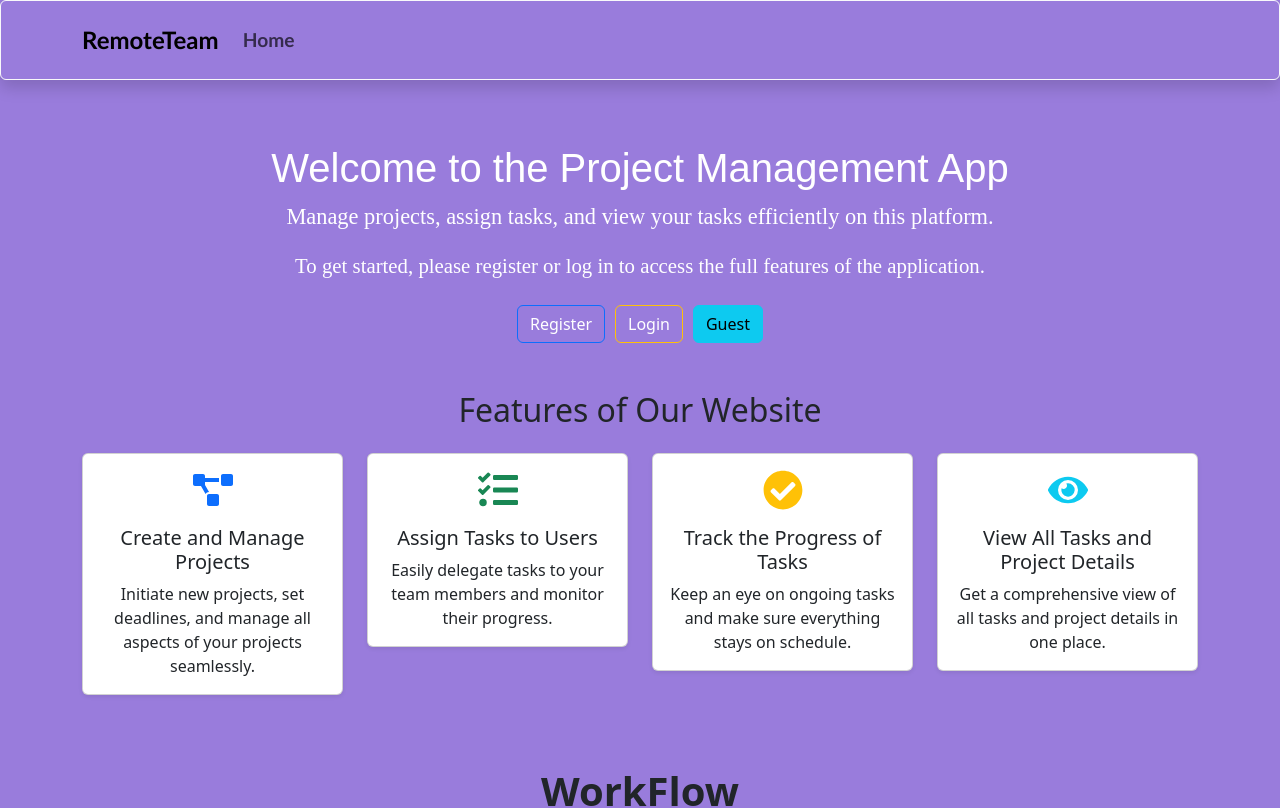
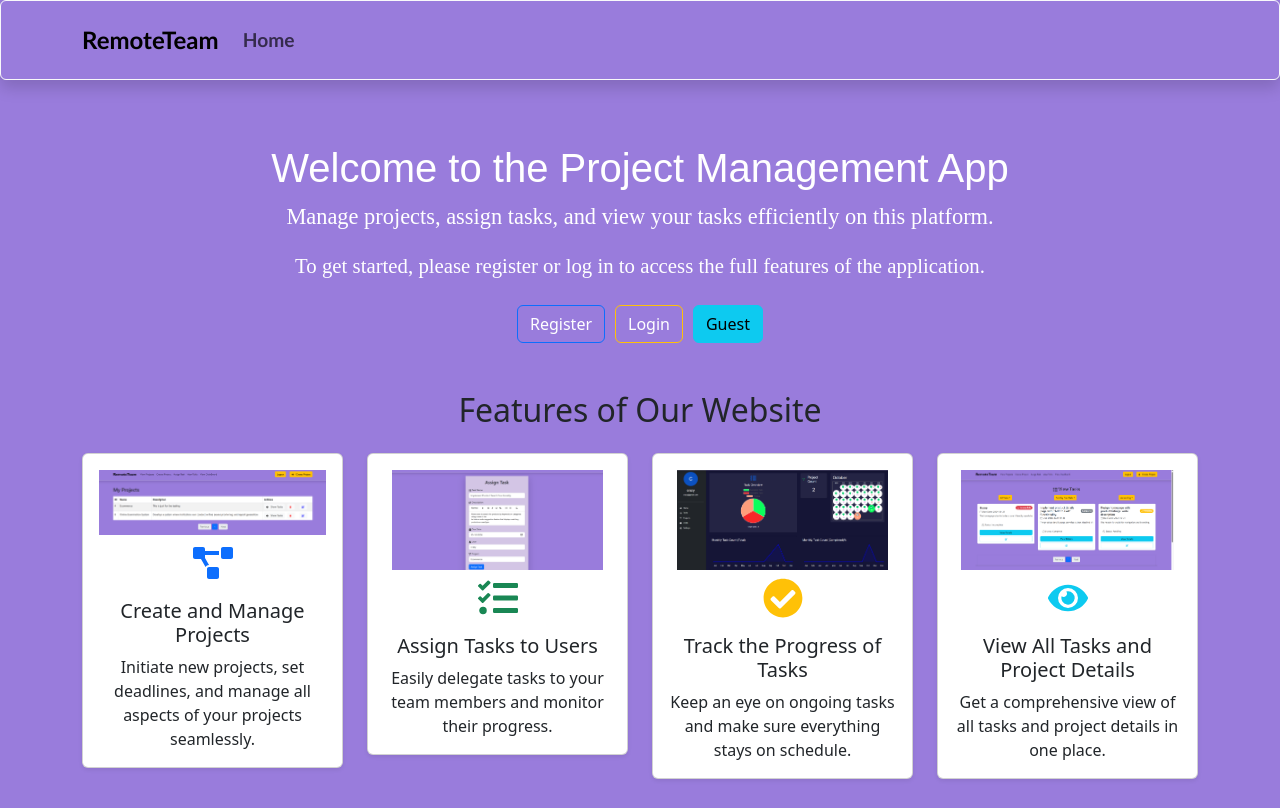
Before and after one commit to Ramvijay-123/remote, a React (Create React App) app in the folder frontend/: page / in a window 1280 px wide. Shown: the top 808 px of the page. Built offline with nearby package versions, Linux system fonts and the light colour scheme; a web font is replaced by a local one.

Commit message:
Update Info.js

```diff
--- a/frontend/src/components/Info.js
+++ b/frontend/src/components/Info.js
@@ -3,27 +3,35 @@ import { Container, Row, Col, Card } from 'react-bootstrap';
 import { FaProjectDiagram, FaTasks, FaCheckCircle, FaEye } from 'react-icons/fa';
 import './css/Features.css';
 import flowchart from '../../src/components/image/blank.png';
+import projectImg from '../../src/components/image/projectImg.png';
+import taskImg from '../../src/components/image/taskImg.png';
+import progressImg from '../../src/components/image/progressImg.png';
+import viewImg from '../../src/components/image/viewImg.png';
 
 const features = [
     {
         title: 'Create and Manage Projects',
         description: 'Initiate new projects, set deadlines, and manage all aspects of your projects seamlessly.',
-        icon: <FaProjectDiagram size={40} className="text-primary" />
+        icon: <FaProjectDiagram size={40} className="text-primary" />,
+        image: projectImg
     },
     {
         title: 'Assign Tasks to Users',
         description: 'Easily delegate tasks to your team members and monitor their progress.',
-        icon: <FaTasks size={40} className="text-success" />
+        icon: <FaTasks size={40} className="text-success" />,
+        image: taskImg
     },
     {
         title: 'Track the Progress of Tasks',
         description: 'Keep an eye on ongoing tasks and make sure everything stays on schedule.',
-        icon: <FaCheckCircle size={40} className="text-warning" />
+        icon: <FaCheckCircle size={40} className="text-warning" />,
+        image: progressImg
     },
     {
         title: 'View All Tasks and Project Details',
         description: 'Get a comprehensive view of all tasks and project details in one place.',
-        icon: <FaEye size={40} className="text-info" />
+        icon: <FaEye size={40} className="text-info" />,
+        image: viewImg
     }
 ];
 
@@ -41,6 +49,12 @@ const Info = () => {
                         <Card className="shadow-sm">
                             <Card.Body className="text-center">
                                 <div className="mb-3">
+                                    <img
+                                        src={feature.image}
+                                        alt={feature.title}
+                                        className="img-fluid mb-2"
+                                        style={{ maxHeight: '100px' }}
+                                    />
                                     {feature.icon}
                                 </div>
                                 <Card.Title>{feature.title}</Card.Title>
```
